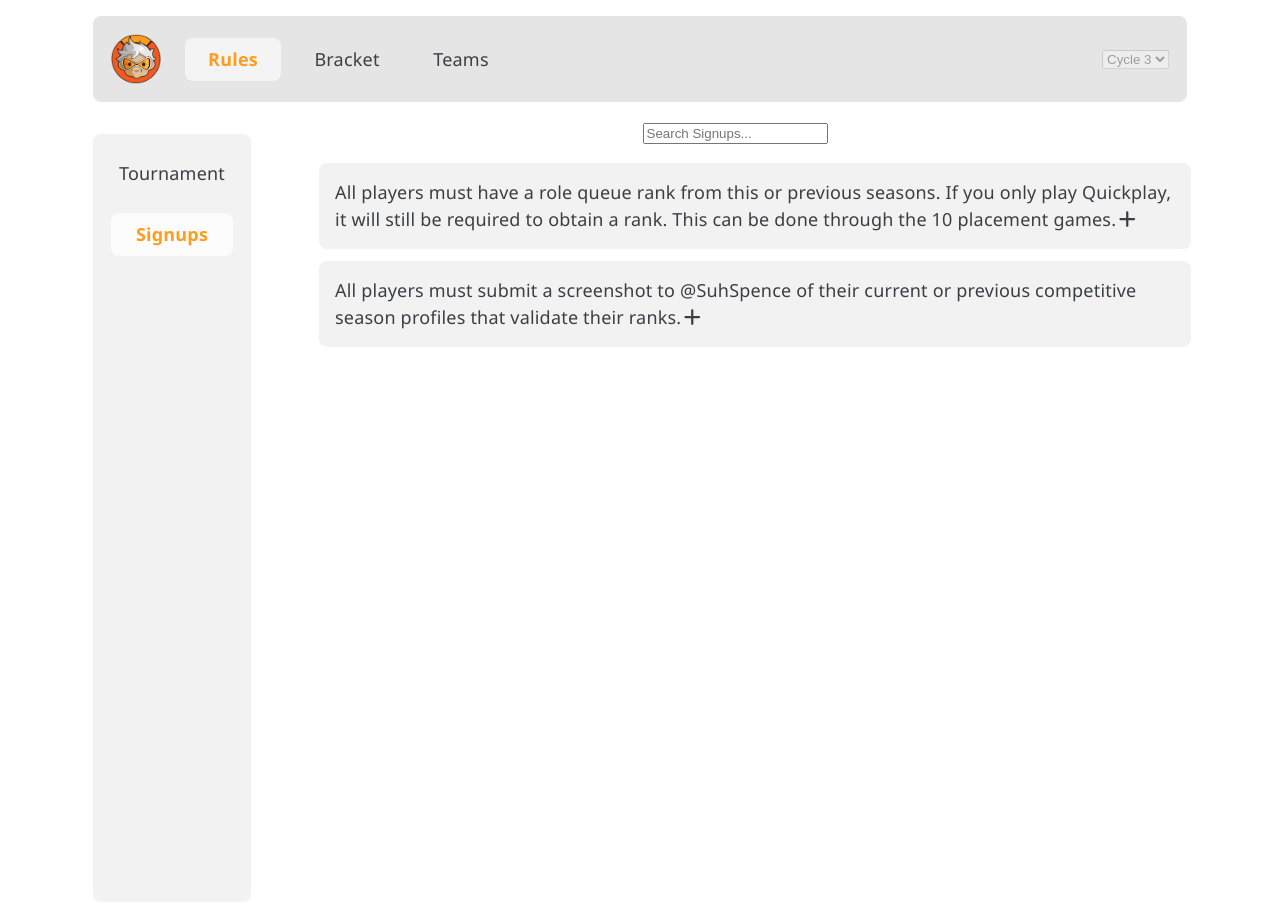
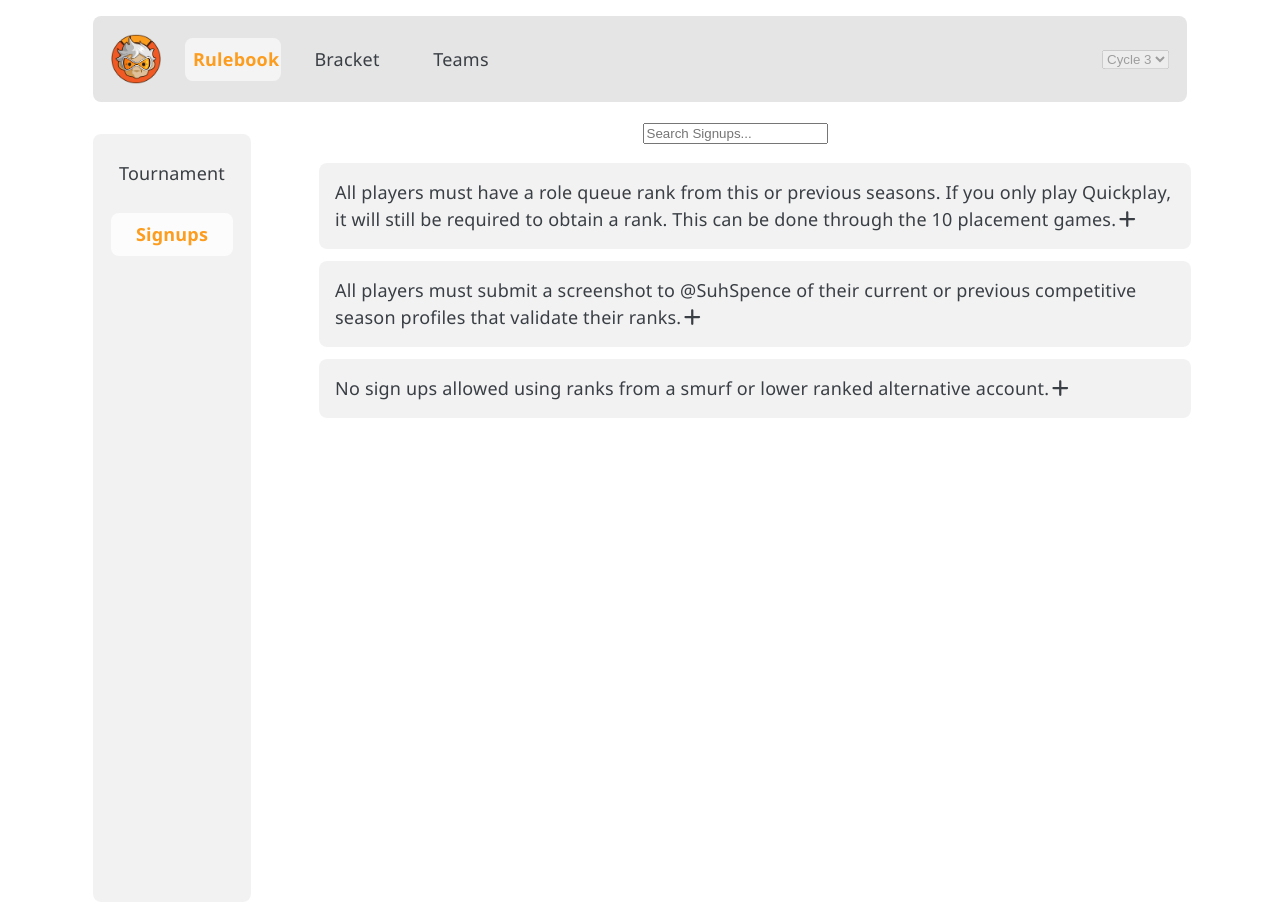
Before and after one commit to CarlSaganBro/helloworld_backend, a React (Vite) app in the folder helloworld_frontend/: page /rules/signup in a window 1280 px wide. Built offline with nearby package versions, Linux system fonts and the light colour scheme.

Commit message:
Clean up routing.

```diff
--- a/helloworld_frontend/src/app/app.tsx
+++ b/helloworld_frontend/src/app/app.tsx
@@ -1,27 +1,31 @@
 import { Routes, Route, Navigate } from "react-router-dom";
-import { BracketPage } from "../pages/bracket/components/BracketPage.tsx";
-import { TeamsPage } from "../pages/teams/components/TeamsPage.tsx";
-import { RulesPage } from "../pages/rules/components/RulesPage.tsx";
-import { SignupRules } from "../pages/rules/components/SignupRules.tsx";
 import { SplashPage } from "../pages/splash/components/SplashPage.tsx";
-import { TournamentRules } from "../pages/rules/components/TournamentRules.tsx";
-import { RULES_PAGES } from "../pages/rules/utils/pageMetadata.ts";
+import { PAGES } from "../pages/rules/utils/pageContent.tsx";
+import type { PageDefinition } from "../pages/rules/types/types.tsx";
 
 export const MyApp = ({}) => {
+  const renderRoutes = (pages: PageDefinition[]) => {
+    return pages.map((page) => {
+      if (page.subPages && page.subPages.length > 0) {
+        return (
+          <Route key={page.path} path={page.path} element={page.element}>
+            {renderRoutes(page.subPages)}
+          </Route>
+        );
+      } else {
+        return (
+          <Route key={page.path} path={page.path} element={page.element} />
+        );
+      }
+    });
+  };
+
   return (
     <div>
       <Routes>
         <Route path="*" element={<Navigate to="/" replace />} />
         <Route path="/" element={<SplashPage />}>
-          <Route path="/bracket" element={<BracketPage />} />
-          <Route path="/rules" element={<RulesPage />}>
-            <Route
-              path={RULES_PAGES.TOURNAMENT.path}
-              element={<TournamentRules />}
-            />
-            <Route path={RULES_PAGES.SIGNUP.path} element={<SignupRules />} />
-          </Route>
-          <Route path="/teams" element={<TeamsPage />} />
+          {renderRoutes(PAGES)}
         </Route>
       </Routes>
     </div>
--- a/helloworld_frontend/src/pages/rules/components/ExpandableItem.tsx
+++ b/helloworld_frontend/src/pages/rules/components/ExpandableItem.tsx
@@ -1,4 +1,4 @@
-import type { RuleContent } from "../types/types.ts";
+import type { RuleContent } from "../types/types.tsx";
 import { FontAwesomeIcon } from "@fortawesome/react-fontawesome";
 import { faMinus, faPlus } from "@fortawesome/free-solid-svg-icons";
 import { useState } from "react";
@@ -24,6 +24,7 @@ export function ExpandableItem({
     <div onClick={() => setOpen(!open)}>
       <li>
         <HighlightText text={rule.content} query={query} />
+        {rule.reason && (
           <span>
             {open ? (
               <FontAwesomeIcon icon={faMinus} />
@@ -31,7 +32,8 @@ export function ExpandableItem({
               <FontAwesomeIcon icon={faPlus} />
             )}
           </span>
-        {open && (
+        )}
+        {open && rule.reason && (
           <span>
             <i>Reason: {rule.reason}</i>
           </span>
--- a/helloworld_frontend/src/pages/rules/components/SearchBar.tsx
+++ b/helloworld_frontend/src/pages/rules/components/SearchBar.tsx
@@ -1,5 +1,5 @@
 import { useState } from "react";
-import type { PageDefinition } from "../types/types.ts";
+import type { PageDefinition } from "../types/types.tsx";
 import { useDebouncedCallback } from "../../../utils/useDebouncedCallback.ts";
 
 export const SearchBar = ({
--- a/helloworld_frontend/src/pages/rules/components/SignupRules.tsx
+++ b/helloworld_frontend/src/pages/rules/components/SignupRules.tsx
@@ -1,8 +1,7 @@
 import { BaseRulesPage } from "./BaseRulesPage.tsx";
-import { SignupsRulesContent } from "../assets/pageContent.ts";
+import { SIGNUP_PAGE, SignupsRulesContent } from "../utils/pageContent.tsx";
 import { ExpandableItem } from "./ExpandableItem.tsx";
 import { SearchBar } from "./SearchBar.tsx";
-import { RULES_PAGES } from "../utils/pageMetadata.ts";
 import { useState } from "react";
 
 export const SignupRules = ({}) => {
@@ -12,7 +11,7 @@ export const SignupRules = ({}) => {
     <BaseRulesPage>
       <>
         <SearchBar
-          page={RULES_PAGES.SIGNUP}
+          page={SIGNUP_PAGE}
           handleQuery={(result) => setQuery(result)}
         />
         <div>
--- a/helloworld_frontend/src/pages/rules/components/TournamentRules.tsx
+++ b/helloworld_frontend/src/pages/rules/components/TournamentRules.tsx
@@ -1,8 +1,10 @@
 import { BaseRulesPage } from "./BaseRulesPage.tsx";
-import { TournamentRulesContent } from "../assets/pageContent.ts";
+import {
+  TOURNAMENT_PAGE,
+  TournamentRulesContent,
+} from "../utils/pageContent.tsx";
 import { ExpandableItem } from "./ExpandableItem.tsx";
 import { SearchBar } from "./SearchBar.tsx";
-import { RULES_PAGES } from "../utils/pageMetadata.ts";
 import { useState } from "react";
 
 export const TournamentRules = ({}) => {
@@ -12,7 +14,7 @@ export const TournamentRules = ({}) => {
     <BaseRulesPage>
       <>
         <SearchBar
-          page={RULES_PAGES.TOURNAMENT}
+          page={TOURNAMENT_PAGE}
           handleQuery={(result) => setQuery(result)}
         />
         <div>
--- a/helloworld_frontend/src/pages/rules/types/types.ts
+++ b/helloworld_frontend/src/pages/rules/types/types.tsx
@@ -1,3 +1,5 @@
+import React from "react";
+
 export interface RuleContent {
   content: string;
   reason?: string;
@@ -6,4 +8,6 @@ export interface RuleContent {
 export interface PageDefinition {
   path: string;
   title: string;
+  element: React.JSX.Element;
+  subPages?: PageDefinition[];
 }
--- /dev/null
+++ b/helloworld_frontend/src/pages/rules/utils/pageContent.tsx
@@ -0,0 +1,98 @@
+import type { PageDefinition, RuleContent } from "../types/types.tsx";
+import { TournamentRules } from "../components/TournamentRules.tsx";
+import { RulesPage } from "../components/RulesPage.tsx";
+import { SignupRules } from "../components/SignupRules.tsx";
+import { TeamsPage } from "../../teams/components/TeamsPage.tsx";
+import { BracketPage } from "../../bracket/components/BracketPage.tsx";
+
+export const TOURNAMENT_PAGE = {
+  title: "Tournament",
+  path: "tournament",
+  element: <TournamentRules />,
+};
+
+export const SIGNUP_PAGE = {
+  title: "Signups",
+  path: "signup",
+  element: <SignupRules />,
+};
+
+export const RULES_PAGE = {
+  title: "Rulebook",
+  path: "/rules",
+  element: <RulesPage />,
+  subPages: [TOURNAMENT_PAGE, SIGNUP_PAGE],
+};
+
+export const BRACKET_PAGE = {
+  title: "Bracket",
+  path: "/bracket",
+  element: <BracketPage />,
+};
+
+export const TEAMS_PAGE = {
+  title: "Teams",
+  path: "/teams",
+  element: <TeamsPage />,
+};
+
+export const PAGES: PageDefinition[] = [RULES_PAGE, BRACKET_PAGE, TEAMS_PAGE];
+
+export const TournamentRulesContent: RuleContent[] = [
+  {
+    content:
+      "Players must stay in assigned roles when teams are finalized. This includes switching to a non-assigned role to use an ability from a hero that is in the non-assigned role. Example of this is a player assigned to a Support role switching to Symmetra to use the teleport ability at the beginning of the game.",
+    reason:
+      "To keep someone signed up as a Platinum Support from switching to DPS mid-game where they are Masters.",
+  },
+  {
+    content: "No heroes released after 4/26 will be available to pick.",
+    reason:
+      "New heroes are a work in progress and they could be unbalanced when released.",
+  },
+  {
+    content:
+      "No sandbagging. This means signing up for a lower rank than you actually are. If we become aware that you break this rule, this will result in a ban from the server for jeopardizing the integrity of a community event.",
+  },
+  {
+    content:
+      "During matches, the only in-game spectators allowed are casters and tournament administrators. If you want to watch the game, you will have to watch the live stream to spectate.",
+    reason:
+      "To prevent live time coaching amongst players as the stream will be more delayed.",
+  },
+  {
+    content:
+      "Only team members are allowed in team chats during play. During the day of the tournament, you must be in your respective team channels at least 15 minutes before your first game starts.",
+  },
+  {
+    content:
+      "Keep things respectful with the other players. This is a community event with no cash prize. This is purely for friendly bragging rights. Surely everyone would like to win but there will be zero tolerance for putting down teammates or opposing teams who are ultimately playing for a good time and to meet other players. Friendly banter is encouraged. However bullying will not be tolerated. Sportsmanship is what we want to see!",
+  },
+  {
+    content: "No malicious staggering or spawn camping.",
+  },
+  {
+    content:
+      "The winner of the tournament will receive a badge of honor stating that you are a Olderwatch Elite Champion.",
+  },
+];
+
+export const SignupsRulesContent: RuleContent[] = [
+  {
+    content:
+      "All players must have a role queue rank from this or previous seasons. If you only play Quickplay, it will still be required to obtain a rank. This can be done through the 10 placement games.",
+    reason:
+      "For creating a reliable baseline for team balancing, since stats alone did not provide enough context in the previous tournament. A current or recent competitive rank helps us better understand player skill and create fairer, more balanced teams.",
+  },
+  {
+    content:
+      "All players must submit a screenshot to @SuhSpence of their current or previous competitive season profiles that validate their ranks.",
+    reason: "We will need evidence that you are in the rank you state.",
+  },
+  {
+    content:
+      "No sign ups allowed using ranks from a smurf or lower ranked alternative account.",
+    reason:
+      "To be the most accurate with balance, we need actual ranks submitted.",
+  },
+];
--- a/helloworld_frontend/src/pages/rules/utils/pageMetadata.ts
+++ /dev/null
@@ -1,15 +0,0 @@
-import type { PageDefinition } from "../types/types.ts";
-
-export const RULES_PAGES: {
-  TOURNAMENT: PageDefinition;
-  SIGNUP: PageDefinition;
-} = {
-  TOURNAMENT: {
-    title: "Tournament",
-    path: "tournament",
-  },
-  SIGNUP: {
-    title: "Signups",
-    path: "signup",
-  },
-};
--- a/helloworld_frontend/src/pages/splash/components/SplashPage.tsx
+++ b/helloworld_frontend/src/pages/splash/components/SplashPage.tsx
@@ -1,5 +1,10 @@
 import { NavLink, Outlet } from "react-router-dom";
 import logo from "./../../../assets/OlderWatchTracer.png";
+import {
+  BRACKET_PAGE,
+  RULES_PAGE,
+  TEAMS_PAGE,
+} from "../../rules/utils/pageContent.tsx";
 
 const linkStyle = ({ isActive }: { isActive: boolean }) => ({
   color: isActive ? "#FC9D1F" : "#3a3f45",
@@ -28,14 +33,14 @@ export const SplashPage = ({}) => {
       >
         <img style={{ height: "50px", width: "auto" }} src={logo} alt={""} />
         <nav style={{ display: "flex", gap: "1rem", textDecoration: "none" }}>
-          <NavLink to={"rules"} style={linkStyle}>
-            Rules
+          <NavLink to={RULES_PAGE.path} style={linkStyle}>
+            {RULES_PAGE.title}
           </NavLink>
-          <NavLink to={"bracket"} style={linkStyle}>
-            Bracket
+          <NavLink to={BRACKET_PAGE.path} style={linkStyle}>
+            {BRACKET_PAGE.title}
           </NavLink>
-          <NavLink to={"teams"} style={linkStyle}>
-            Teams
+          <NavLink to={TEAMS_PAGE.path} style={linkStyle}>
+            {TEAMS_PAGE.title}
           </NavLink>
         </nav>
         <div
```
Also changed, not shown: helloworld_frontend/src/pages/rules/assets/pageContent.ts (deleted, +0 -29 lines), helloworld_frontend/src/pages/rules/components/RulesPage.tsx (+5 -5 lines), helloworld_frontend/src/pages/rules/utils/searchIndex.ts (+2 -5 lines). Lines whose indentation alone changed are shown as unchanged.
